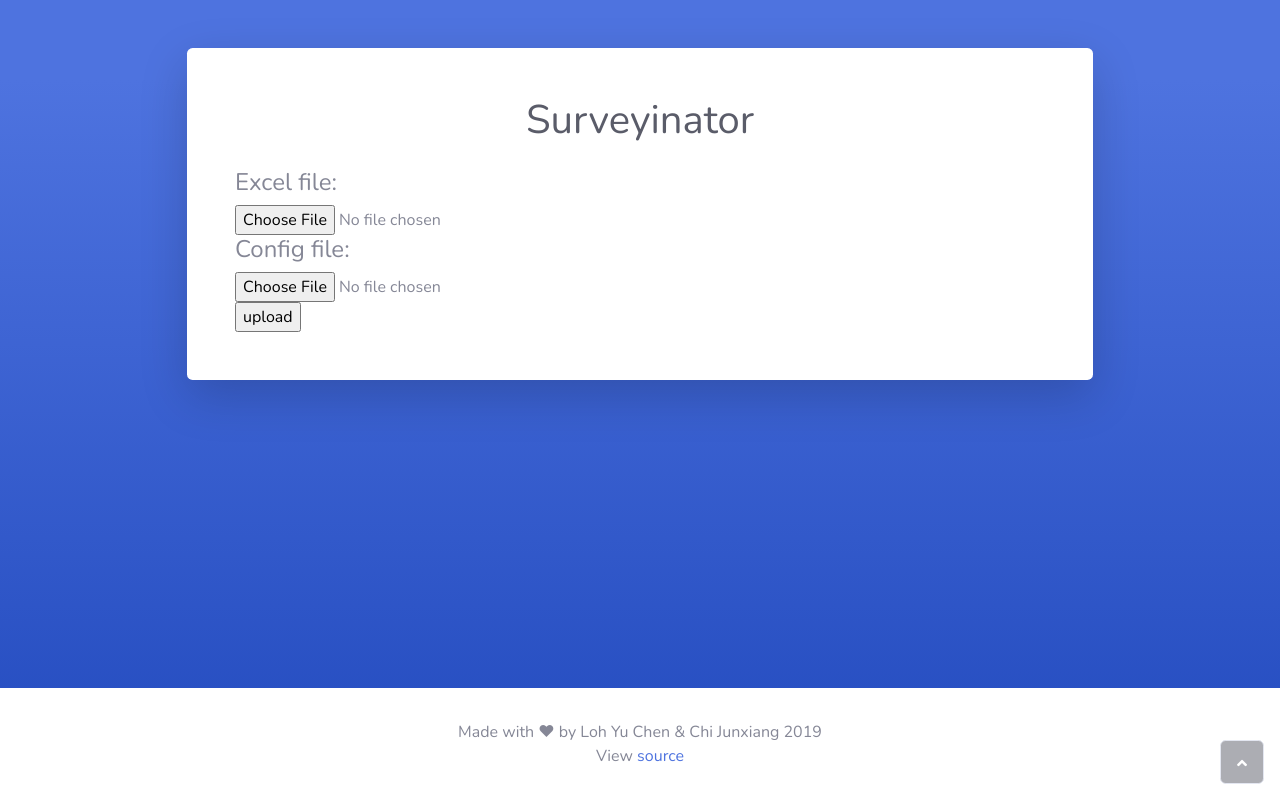
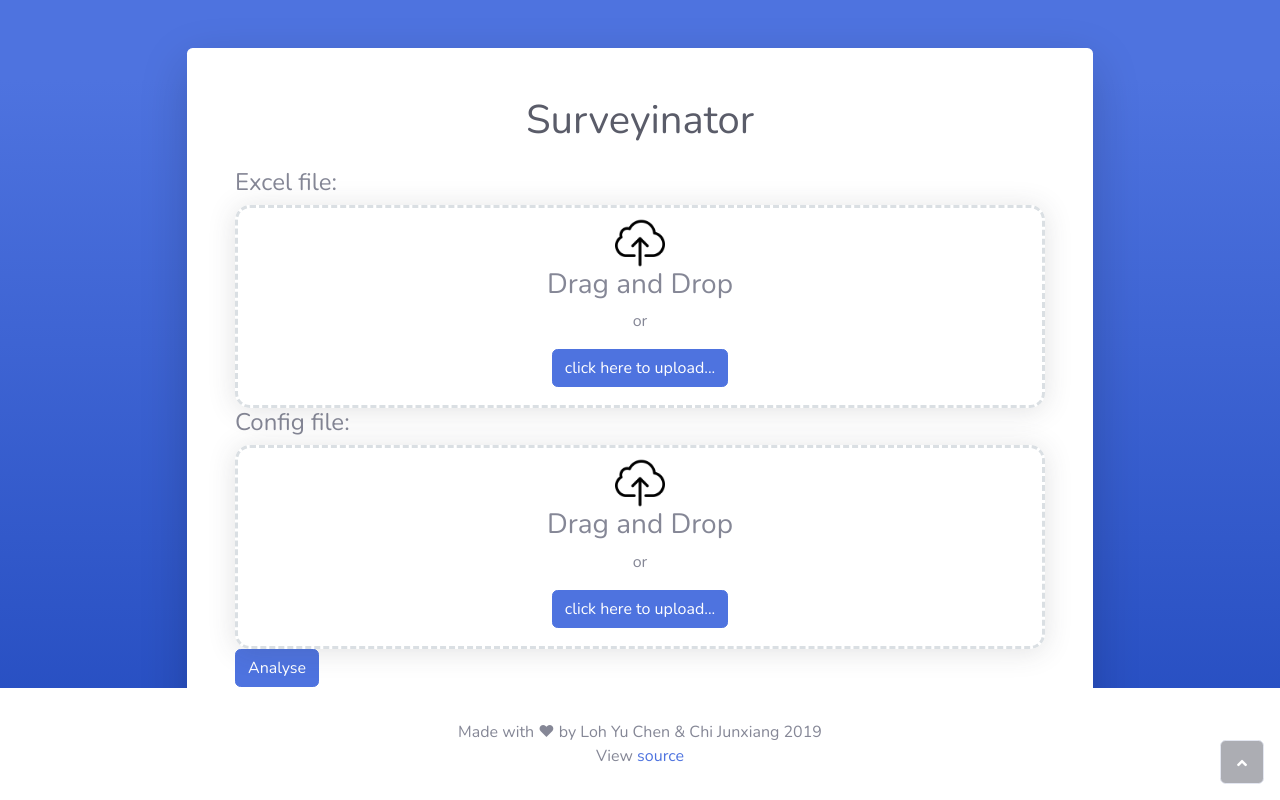
Before and after one commit to SoInstant/surveyinator, a Flask app: page / in a window 1280 px wide. Run offline with Flask 2, Linux system fonts and the light colour scheme; some libraries are stand-ins or nearby versions.

Commit message:
add drag and drop

```diff
--- a/static/css/style.css
+++ b/static/css/style.css
@@ -39,3 +39,19 @@
     transform: scale(1.0);
   }
 }
+.uploadcontainer {
+  height: fit-content;
+  position: relative;
+  border: 3px dashed #DADFE3;
+  border-radius: 15px;
+  padding: 10px;
+}
+
+.center {
+  margin: 0;
+  position: absolute;
+  top: 50%;
+  left: 50%;
+  -ms-transform: translate(-50%, -50%);
+  transform: translate(-50%, -50%);
+}
--- a/templates/index.html
+++ b/templates/index.html
@@ -131,9 +131,87 @@
                                         <h1 class="text-dark mb-4">Surveyinator</h1>
                                     </div>
                                     <form name="form" action="/results" method="post" enctype="multipart/form-data">
-                                        <h4>Excel file: </h4><input class="d-lg-flex" type="file" name="file" accept="application/vnd.openxmlformats-officedocument.spreadsheetml.sheet">
-                                        <h4>Config file: </h4><input class="d-lg-flex" type="file" name="config" accept="text/plain">
-                                        <input type="submit" value='upload' onclick="$('#loading').show();$('#content').hide();">
+                                        <h4>Excel file: </h4>
+                                        <div id="dropContainer" class="uploadcontainer text-black shadow" style="text-align:center">
+                                            <div id="uploadstuff">
+                                                <img src="static/upload.png" width=50px/>
+                                                <h3>Drag and Drop</h3>
+                                                <p>or</p>
+                                                <label class="btn btn-primary" style="cursor: pointer;"><input name="file" style="display: none;" type="file" accept="application/vnd.openxmlformats-officedocument.spreadsheetml.sheet" id="fileInput"/>click here to upload...</label>
+                                            </div>
+
+                                            <div id="uploadedstuff" style="display: none;">
+                                                <h3>File uploaded</h3>
+                                                <button class="btn btn-primary" onclick="showUploaded();">Upload again</button>
+                                            </div>
+                                        </div>
+                                        <script>
+                                        dropContainer.ondragover = dropContainer.ondragenter = function(evt) {
+                                            evt.preventDefault();
+                                        };
+
+                                        dropContainer.ondrop = function(evt) {
+                                          // pretty simple -- but not for IE :(
+                                          fileInput.files = evt.dataTransfer.files;
+                                          evt.preventDefault();
+                                          showUploaded();
+                                        };
+
+                                        function showUploaded(){
+                                            if (uploadstuff.style.display == "none"){
+                                                fileInput.value = null;
+                                                uploadstuff.style.display = "block";
+                                                uploadedstuff.style.display = "none";
+                                            }else{
+                                                uploadstuff.style.display = "none";
+                                                uploadedstuff.style.display = "block";
+                                            }
+                                        }
+                                        document.getElementById("fileInput").onchange = function() {
+                                            showUploaded();
+                                        };
+                                        </script>
+                                        <h4>Config file: </h4>
+                                        <div id="dropContainer2" class="uploadcontainer text-black shadow" style="text-align:center">
+                                            <div id="uploadstuff2">
+                                                <img src="static/upload.png" width=50px/>
+                                                <h3>Drag and Drop</h3>
+                                                <p>or</p>
+                                                <label class="btn btn-primary" style="cursor: pointer;"><input style="display: none;" type="file" name="config" accept="text/plain" id="fileInput2"/>click here to upload...</label>
+                                            </div>
+
+                                            <div id="uploadedstuff2" style="display: none;">
+                                                <h3>File uploaded</h3>
+                                                <button class="btn btn-primary" onclick="showUploaded2();">Upload again</button>
+                                            </div>
+                                        </div>
+                                        <script>
+                                        dropContainer2.ondragover = dropContainer2.ondragenter = function(evt) {
+                                            evt.preventDefault();
+                                        };
+
+                                        dropContainer2.ondrop = function(evt) {
+                                          // pretty simple -- but not for IE :(
+                                          fileInput2.files = evt.dataTransfer.files;
+                                          evt.preventDefault();
+                                          showUploaded2();
+                                        };
+
+                                        function showUploaded2(){
+                                            if (uploadstuff2.style.display == "none"){
+                                                fileInput2.value = null;
+                                                uploadstuff2.style.display = "block";
+                                                uploadedstuff2.style.display = "none";
+                                            }else{
+                                                uploadstuff2.style.display = "none";
+                                                uploadedstuff2.style.display = "block";
+                                            }
+                                        }
+                                        document.getElementById("fileInput2").onchange = function() {
+                                            showUploaded2();
+                                        };
+                                        </script>
+                                        <input class="btn btn-primary" type="submit" value='Analyse' onclick="$('#loading').show();$('#content').hide();">
                                     </form>
                                 </div>
                                 {% if error %}
```
Also changed, not shown: static/upload.png (added).
